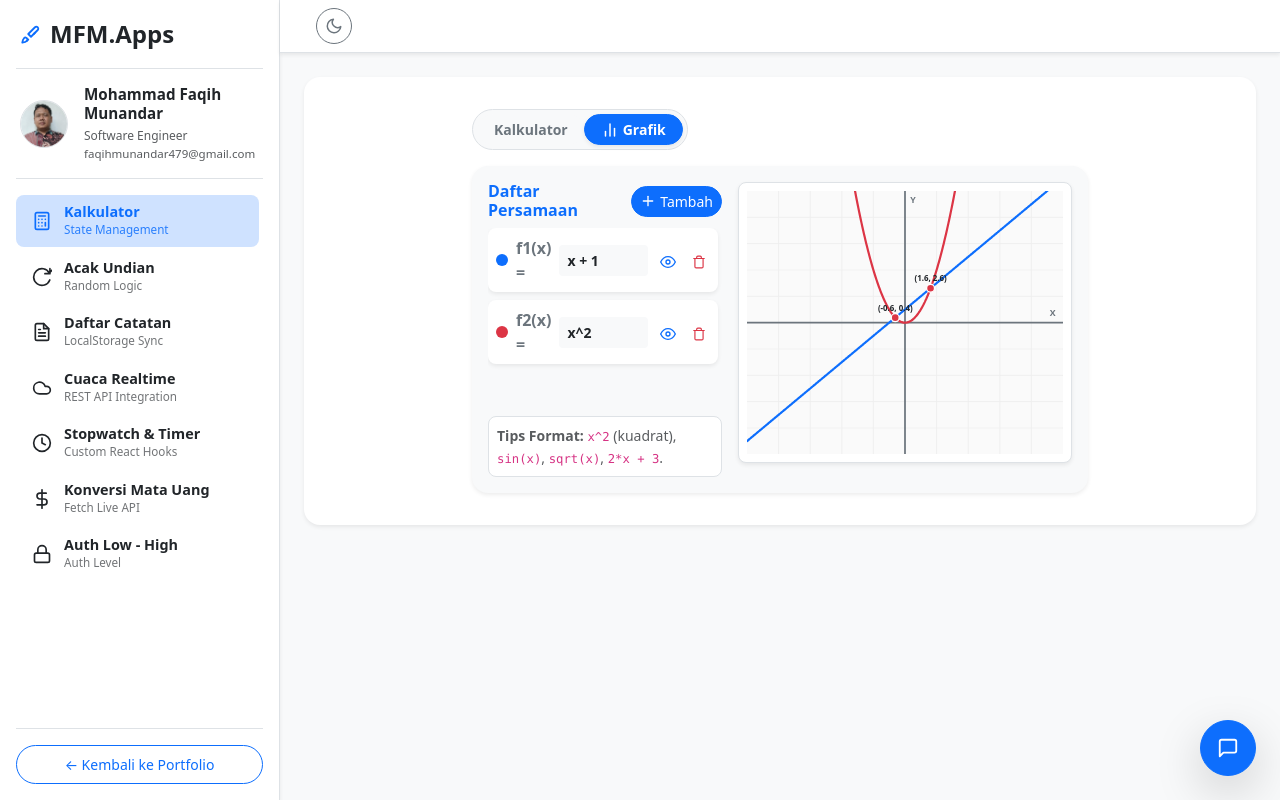
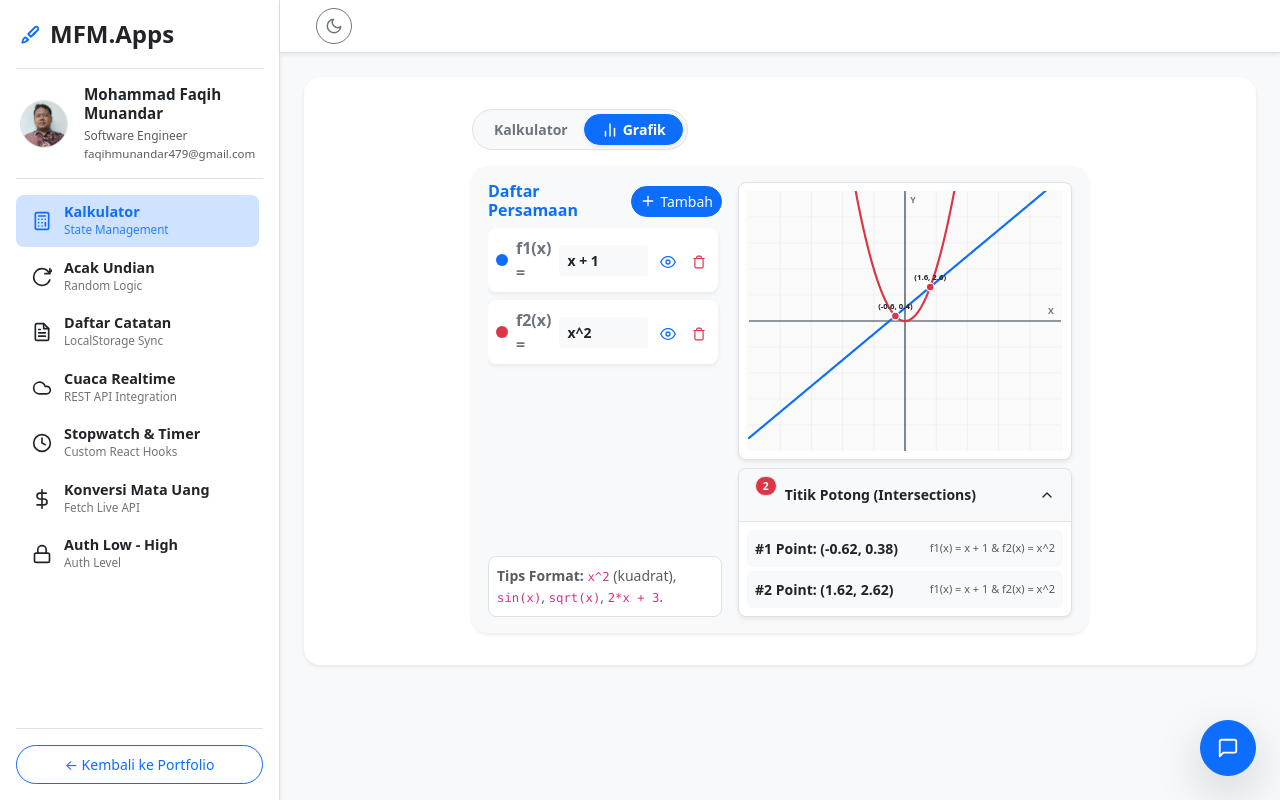
Before and after one commit to MFaqihMunandar/mohammadfaqihmunandar, a React (Vite) app: page /mohammadfaqihmunandar/demo in a window 1280 px wide. Both pictures are taken after a click on the button "Grafik". Built offline with nearby package versions, Linux system fonts and the light colour scheme.

Commit message:
Update detail calculator demo

```diff
--- a/src/components/demos/CalculatorApp.jsx
+++ b/src/components/demos/CalculatorApp.jsx
@@ -52,6 +52,16 @@ const Icons = {
       <path d="M17.94 17.94A10.07 10.07 0 0 1 12 20c-7 0-11-8-11-8a18.45 18.45 0 0 1 5.06-5.94M9.9 4.24A9.12 9.12 0 0 1 12 4c7 0 11 8 11 8a18.5 18.5 0 0 1-2.16 3.19m-6.72-1.07a3 3 0 1 1-4.24-4.24"></path>
       <line x1="1" y1="1" x2="23" y2="23"></line>
     </svg>
+  ),
+  ChevronDown: () => (
+    <svg width="16" height="16" viewBox="0 0 24 24" fill="none" stroke="currentColor" strokeWidth="2" strokeLinecap="round" strokeLinejoin="round">
+      <polyline points="6 9 12 15 18 9"></polyline>
+    </svg>
+  ),
+  ChevronUp: () => (
+    <svg width="16" height="16" viewBox="0 0 24 24" fill="none" stroke="currentColor" strokeWidth="2" strokeLinecap="round" strokeLinejoin="round">
+      <polyline points="18 15 12 9 6 15"></polyline>
+    </svg>
   )
 };
 
@@ -66,8 +76,8 @@ export default function CalculatorApp() {
   const [isScientific, setIsScientific] = useState(false);
 
   const [hoveredPointId, setHoveredPointId] = useState(null);
+  const [showIntersectionList, setShowIntersectionList] = useState(true);
 
-  // Added `visible: true` property to equation state
   const [equations, setEquations] = useState([
     { id: '1', expr: 'x + 1', color: COLOR_PALETTE[0], visible: true },
     { id: '2', expr: 'x^2', color: COLOR_PALETTE[1], visible: true }
@@ -194,7 +204,6 @@ export default function CalculatorApp() {
     const toSvgY = (y) => height - ((y - yMin) / (yMax - yMin)) * height;
 
     const paths = equations.map((eq) => {
-      // Skip path generation if marked invisible
       if (!eq.visible) return { id: eq.id, pathStr: '', color: eq.color };
 
       let points = [];
@@ -216,7 +225,6 @@ export default function CalculatorApp() {
       return { id: eq.id, pathStr: fullPath, color: eq.color };
     });
 
-    // Intersection calculations remain active for ALL equations
     const pointsList = [];
     if (equations.length > 1) {
       for (let i = 0; i < equations.length; i++) {
@@ -497,7 +505,6 @@ export default function CalculatorApp() {
                         onChange={(e) => handleUpdateEquation(eq.id, e.target.value)}
                         placeholder="Contoh: x + 1, x^2 - 4"
                       />
-                      {/* Show/Hide Toggle Button */}
                       <button
                         className={`btn btn-sm border-0 p-1 ${eq.visible ? 'text-primary' : 'text-muted'}`}
                         onClick={() => handleToggleVisibility(eq.id)}
@@ -523,12 +530,13 @@ export default function CalculatorApp() {
               </div>
             </div>
 
-            <div className="col-md-7">
+            <div className="col-md-7 d-flex flex-column gap-2">
+              {/* Graphic SVG Canvas */}
               <div className="bg-white border rounded-3 p-2 shadow-sm text-center position-relative">
                 <svg
                   viewBox="0 0 360 300"
                   className="w-100 h-auto"
-                  style={{ maxHeight: '300px', background: '#fafafa' }}
+                  style={{ maxHeight: '260px', background: '#fafafa' }}
                 >
                   {[-8, -6, -4, -2, 2, 4, 6, 8].map((val) => {
                     const x = ((val + 10) / 20) * 360;
@@ -576,8 +584,8 @@ export default function CalculatorApp() {
                         <circle
                           cx={pt.svgX}
                           cy={pt.svgY}
-                          r={isHovered ? "6" : "4.5"}
-                          fill="#dc3545"
+                          r={isHovered ? "6.5" : "4.5"}
+                          fill={isHovered ? "#0d6efd" : "#dc3545"}
                           stroke="#ffffff"
                           strokeWidth="1.5"
                         />
@@ -636,6 +644,57 @@ export default function CalculatorApp() {
                   })}
                 </svg>
               </div>
+
+              {/* Scrollable Dropdown List for Intersections */}
+              <div className="bg-white border rounded-3 shadow-sm overflow-hidden">
+                <button
+                  className="btn btn-light btn-sm w-100 d-flex justify-content-between align-items-center py-2 px-3 fw-bold text-dark border-0"
+                  onClick={() => setShowIntersectionList(!showIntersectionList)}
+                >
+                  <span className="d-flex align-items-center gap-2">
+                    <span className="badge bg-danger rounded-pill">
+                      {intersections.length}
+                    </span>
+                    Titik Potong (Intersections)
+                  </span>
+                  {showIntersectionList ? <Icons.ChevronUp /> : <Icons.ChevronDown />}
+                </button>
+
+                {showIntersectionList && (
+                  <div
+                    className="overflow-y-auto border-top p-2 d-flex flex-column gap-1"
+                    style={{ maxHeight: '120px' }}
+                  >
+                    {intersections.length === 0 ? (
+                      <span className="text-muted small text-center py-2 italic">
+                        Tidak ada titik potong yang terdeteksi.
+                      </span>
+                    ) : (
+                      intersections.map((pt, idx) => {
+                        const isHovered = hoveredPointId === pt.id;
+                        return (
+                          <div
+                            key={pt.id}
+                            className={`p-2 rounded-2 border transition-all cursor-pointer d-flex justify-content-between align-items-center ${
+                              isHovered ? 'bg-primary-subtle border-primary' : 'bg-light border-0'
+                            }`}
+                            onMouseEnter={() => setHoveredPointId(pt.id)}
+                            onMouseLeave={() => setHoveredPointId(null)}
+                            style={{ cursor: 'pointer' }}
+                          >
+                            <span className="fw-bold text-dark small">
+                              #{idx + 1} Point: ({pt.x.toFixed(2)}, {pt.y.toFixed(2)})
+                            </span>
+                            <div className="text-end text-muted style-italic" style={{ fontSize: '11px' }}>
+                              {pt.functions.join(' & ')}
+                            </div>
+                          </div>
+                        );
+                      })
+                    )}
+                  </div>
+                )}
+              </div>
             </div>
           </div>
         </div>
```
